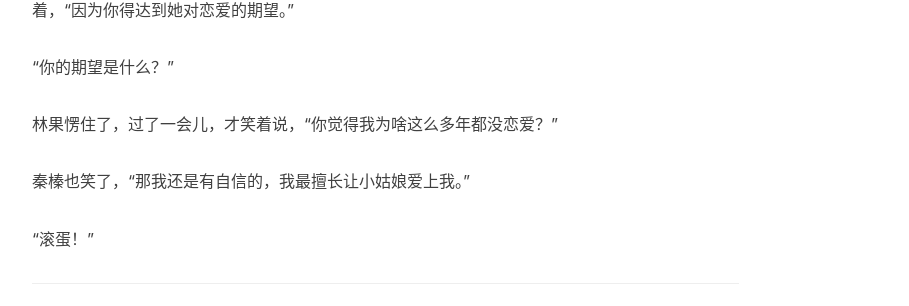
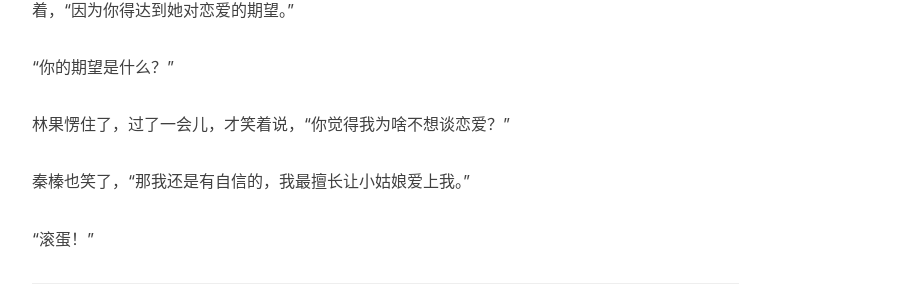
Before and after one commit to yesenin-flower/yesenin-flower.github.io, a Jekyll site: the page built from _posts/novel/2022-09-05-loveMe.md, in a window 1280 px wide and 900 px high, scrolled down 1213 px. Shown: the part 146-452 px from the top of the window, without its empty margins (233-1142 px from the left). Built offline with Jekyll 4.4.1, drawn with Linux system fonts in a browser that asks for light colours; nearby versions of some CDN libraries; comment, search, counter and statistics services are not loaded.

Commit message:
Update 2022-09-05-loveMe.md

```diff
--- a/_posts/novel/2022-09-05-loveMe.md
+++ b/_posts/novel/2022-09-05-loveMe.md
@@ -38,7 +38,7 @@ tags:
 
 “你的期望是什么？”
 
-林果愣住了，过了一会儿，才笑着说，“你觉得我为啥这么多年都没恋爱？”
+林果愣住了，过了一会儿，才笑着说，“你觉得我为啥不想谈恋爱？”
 
 秦榛也笑了，“那我还是有自信的，我最擅长让小姑娘爱上我。”
 
```
